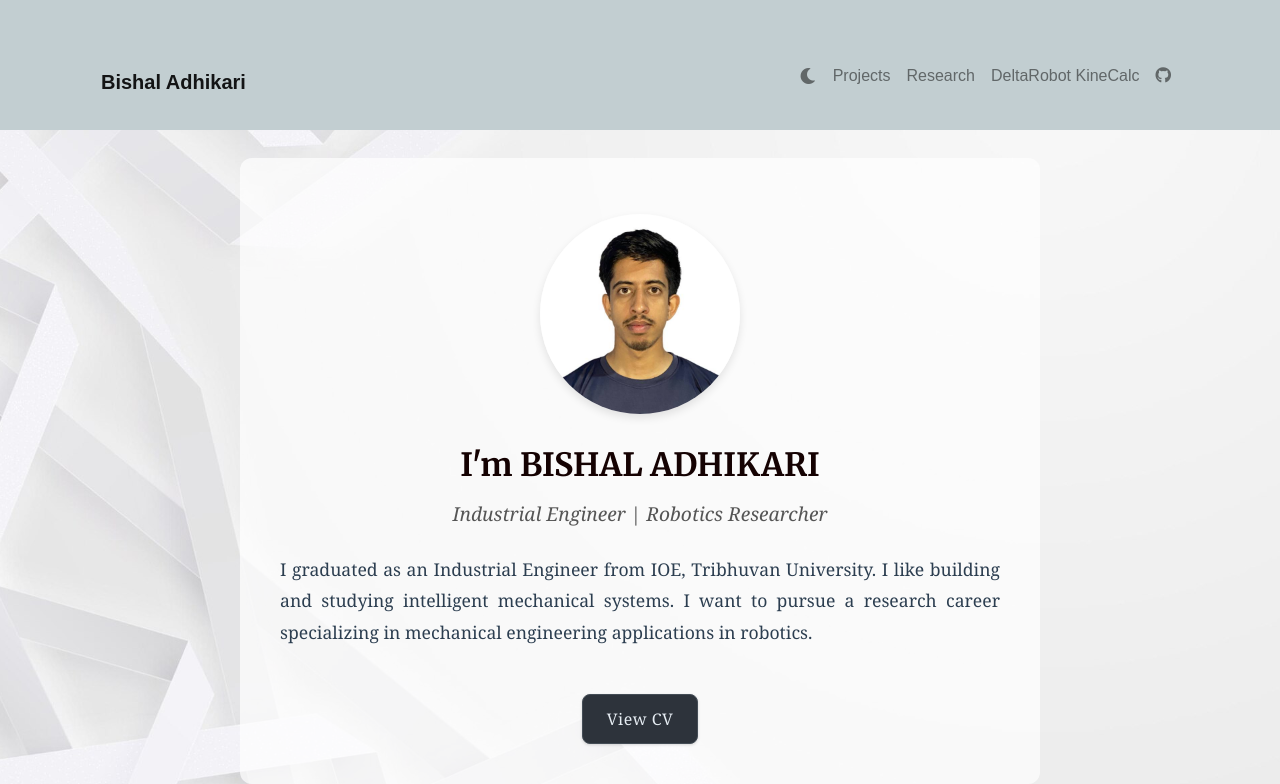
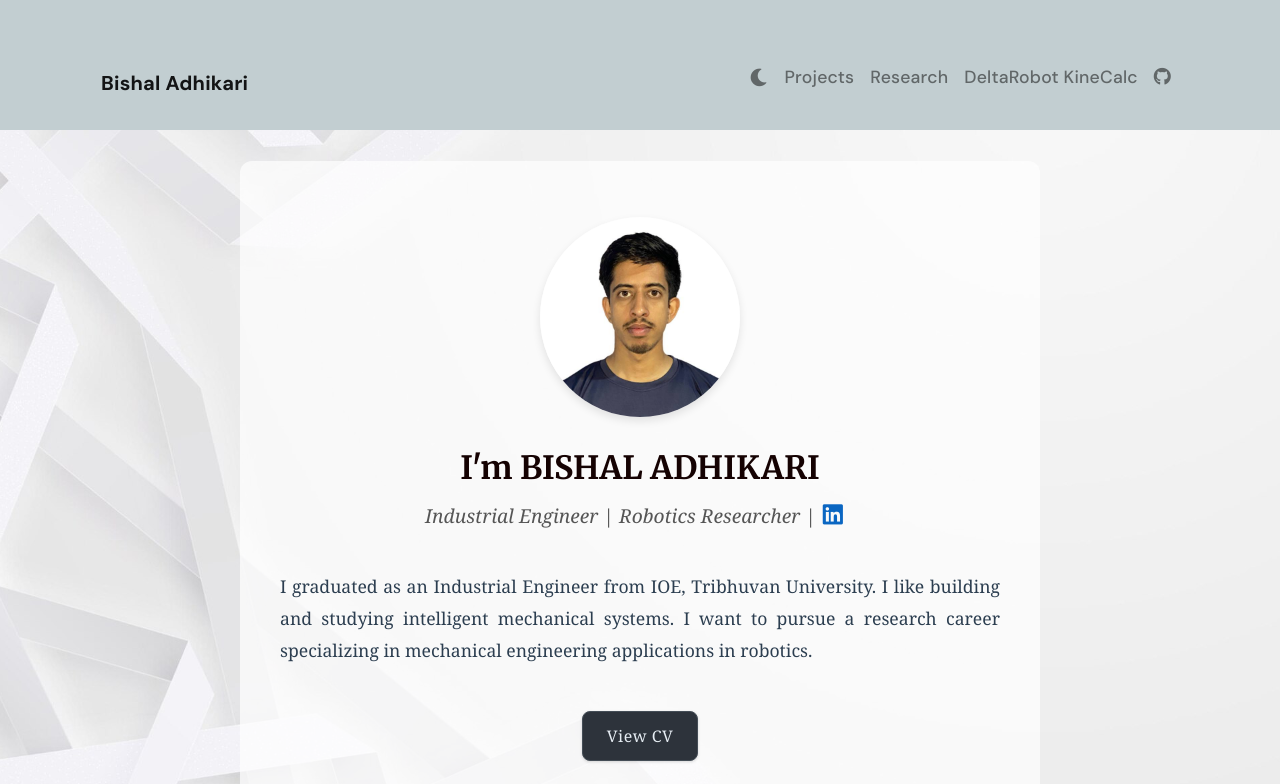
Before and after one commit to WinnerBishal/myportfolio, a Jekyll site: the page built from index.html, in a window 1280 px wide. Shown: the top 784 px of the page. Built offline with Jekyll 4.4.1, drawn with Linux system fonts in a browser that asks for light colours; nearby versions of some CDN libraries; some web fonts are replaced.

Commit message:
added linkedin

```diff
--- a/_includes/about.html
+++ b/_includes/about.html
@@ -1,4 +1,3 @@
-
 <style>
   @import url('https://fonts.googleapis.com/css2?family=Merriweather:ital,wght@0,400;0,700;1,400;1,700&family=Source+Serif+Pro:ital,wght@0,400;0,600;1,400;1,600&display=swap');
 
@@ -73,6 +72,31 @@
     transform: translateY(0);
     box-shadow: 0 2px 5px rgba(0,0,0,0.1);
   }
+
+  .social-link {
+    display: inline-flex;
+    align-items: center;
+    margin-left: 10px;
+    color: #0077b5;  /* LinkedIn blue */
+    transition: all 0.3s ease;
+  }
+
+  .social-link:hover {
+    transform: translateY(-2px);
+    color: #005582;  /* Darker blue on hover */
+  }
+
+  .social-icon {
+    width: 24px;
+    height: 24px;
+  }
+
+  .designation-container {
+    display: flex;
+    align-items: center;
+    justify-content: center;
+    gap: 10px;
+  }
 </style>
 
 <div class="about-container">
@@ -80,7 +104,16 @@
 
   <div class="profile-info">
     <h1 class="profile-name">I'm BISHAL ADHIKARI</h1>
-    <p class="profile-designation">Industrial Engineer | Robotics Researcher</p>
+    <div class="designation-container">
+      <p class="profile-designation">Industrial Engineer | Robotics Researcher |
+      <a href="https://www.linkedin.com/in/bishal-adhikari-bie/"
+         target="_blank"
+         class="social-link"
+         title="Connect on LinkedIn">
+         <i class="fab fa-linkedin social-icon" style="color: #0A66C2; font-size: 1.2em; transform: translateX(-10px); "></i>
+      </a>
+    </p>
+    </div>
   </div>
 
   <p class="about-text">I graduated as an Industrial Engineer from IOE, Tribhuvan University. I like building and studying intelligent mechanical systems. I want to pursue a research career specializing in mechanical engineering applications in robotics.</p>
--- a/_includes/head.html
+++ b/_includes/head.html
@@ -55,4 +55,7 @@
     })();
   </script>
 
+  <link href="https://fonts.googleapis.com/css2?family=Inter:wght@400;500;600&display=swap" rel="stylesheet">
+  <link href="https://fonts.googleapis.com/css2?family=DM+Sans:wght@400;500;700&display=swap" rel="stylesheet">
+
 </head>
--- a/_sass/_navbar.scss
+++ b/_sass/_navbar.scss
@@ -1,15 +1,22 @@
+$link-after-height: 0.15em;
+
 .link-after {
     content: '';
     display: block;
-    height: .15em;
+    height: $link-after-height;
     background: $primary;
 }
 
 .nav-link, .navbar-brand {
+    font-family: 'DM Sans', sans-serif;
+    font-size: 1.1rem;
+    font-weight: 500;
+    letter-spacing: 0.2px;
+
     &::after {
         @extend .link-after;
         width: 0;
-        transition: width .35s;
+        transition: width 0.35s;
     }
 
     &:hover::after {
@@ -22,13 +29,14 @@
 
     &::after {
         @extend .link-after;
-        width: 100%!important;
+        width: 100% !important;
     }
 }
 
 .navbar-brand {
     margin-bottom: -14px;
+
     &::after {
-        margin-top: -.25em;
+        margin-top: -0.25em;
     }
 }
```
